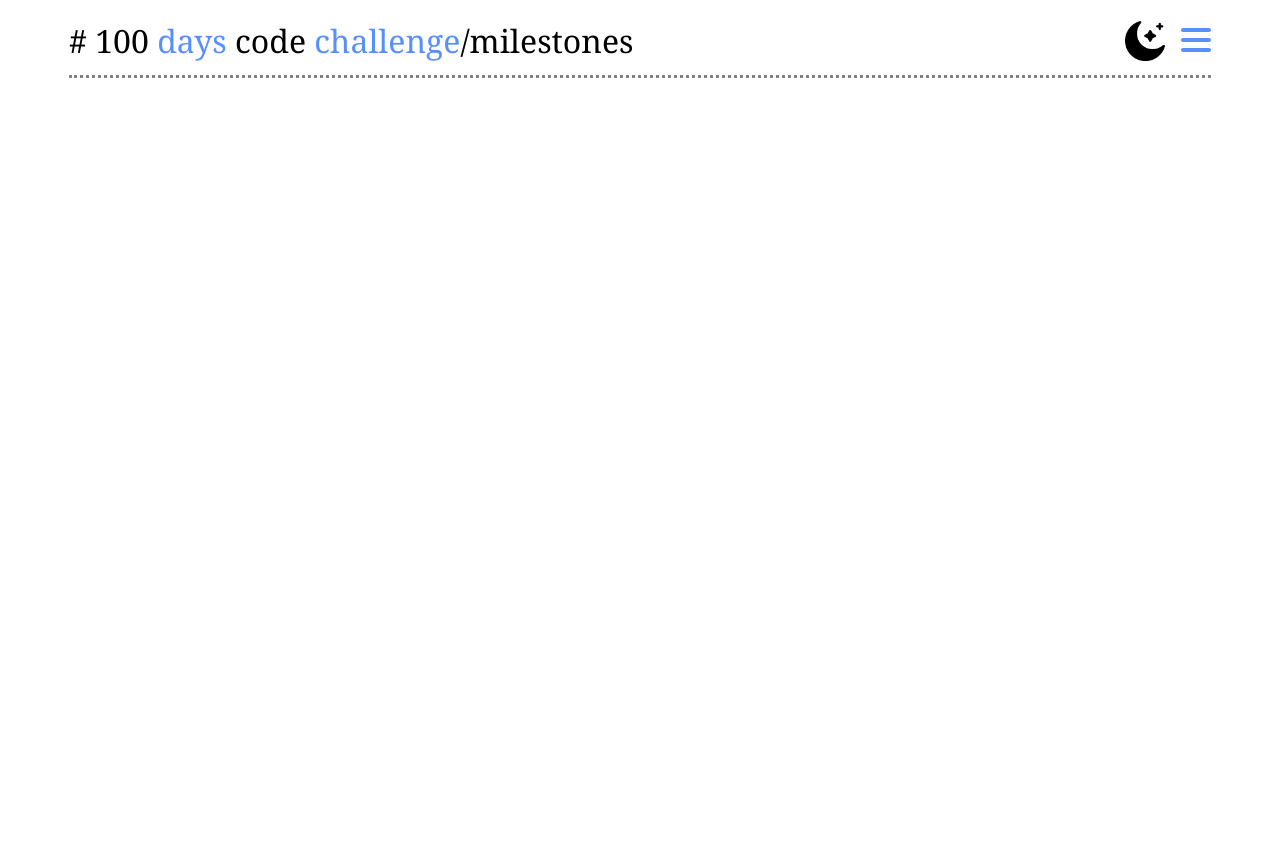
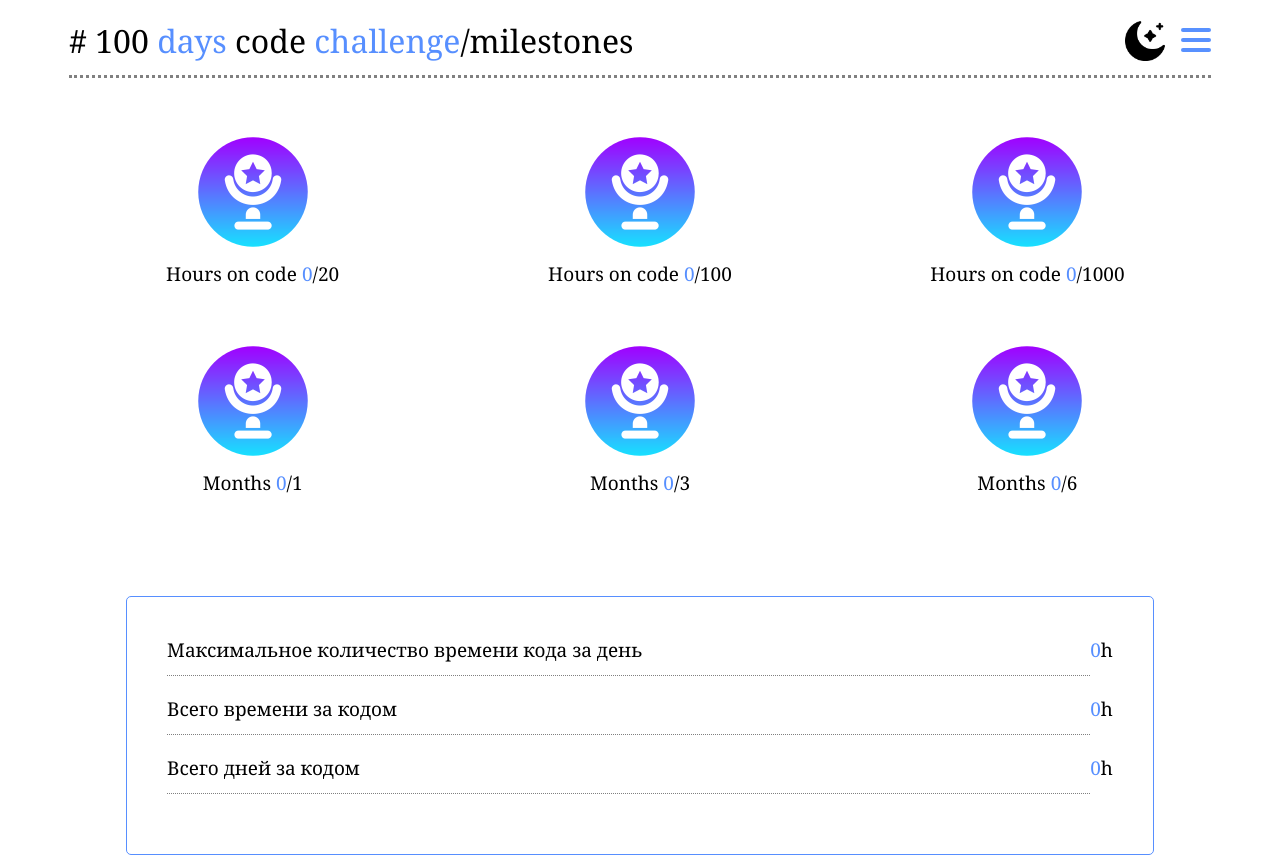
Before and after one commit to Leyofficial/ChallengeOfCode, a plain HTML site: page mile.html in a window 1280 px wide. Before the commit the page ends 800 px from the top, so only its background shows below. Drawn offline with Linux system fonts and the light colour scheme.

Commit message:
milestones create

```diff
--- a/mile.html
+++ b/mile.html
@@ -1,15 +1,17 @@
 <!DOCTYPE html>
 <html lang="en">
+
 <head>
     <meta charset="UTF-8">
     <meta name="viewport" content="width=device-width, initial-scale=1.0">
     <title>Chalenge of code!/milestones</title>
     <link rel="stylesheet" href="style.css">
     <link rel="stylesheet" href="reset.css">
-    <link rel="stylesheet" href="form.css">
     <link rel="stylesheet" href="notify.css">
     <link rel="stylesheet" href="burger.css">
+    <link rel="stylesheet" href="milestones.css">
 </head>
+
 <body>
     <div class="modal-alert gonne ">
         <button class="close-modal ">&times;</button>
@@ -38,19 +40,82 @@
                 </label>
             </div>
         </header>
-        <canvas width="500" height="500" id="canvas"></canvas>
+
+
+        <div class="milestones-container">
+            <div class="milestones-item">
+                <img id="reward-img" src="img/free-icon-trophy-8917851-2.png" alt="">
+                <p id="reward-title" class="milestones-title">Hours on code <span class="span-value"> 0</span>/20</p>
+            </div>
+            <div class="milestones-item">
+                <img id="reward-img" src="img/free-icon-trophy-8917851-2.png" alt="">
+                <p id="reward-title" class="milestones-title">Hours on code <span class="span-value"> 0</span>/100</p>
+            </div>
+            <div class="milestones-item">
+                <img id="reward-img" src="img/free-icon-trophy-8917851-2.png" alt="">
+                <p id="reward-title" class="milestones-title">Hours on code <span class="span-value"> 0</span>/1000</p>
+            </div>
+            <div class="milestones-item">
+                <img id="reward-img" src="img/free-icon-trophy-8917851-2.png" alt="">
+                <p id="reward-title" class="milestones-title">Months<span class="span-value"> 0</span>/1</p>
+            </div>
+            <div class="milestones-item">
+                <img id="reward-img" src="img/free-icon-trophy-8917851-2.png" alt="">
+                <p id="reward-title" class="milestones-title">Months<span class="span-value"> 0</span>/3</p>
+            </div>
+            <div class="milestones-item">
+                <img id="reward-img" src="img/free-icon-trophy-8917851-2.png" alt=""><p>
+                    Months<span class="span-value"> 0</span>/6</p>
+            </div>
+        </div>
+        <div class="table">
+            <div class="table-items">
+                <div class="table-item">
+                    <p>Максимальное количество времени кода за день</p>
+                </div>
+                <p class="value">
+                   <span>0</span>h
+                </p>
+            </div>
+            <div class="table-items">
+                <div class="table-item">
+                    <p>Всего времени за кодом</p>
+                </div>
+                <p class="value">
+                   <span>0</span>h
+                </p>
+            </div>
+            <div class="table-items">
+                <div class="table-item">
+                    <p>Всего дней за кодом</p>
+                </div>
+                <p class="value">
+                   <span>0</span>h
+                </p>
+            </div>
+        </div>
+
+
         <div class="left-slide gone">
             <button class="button-sign-out hidden">
                 <p class="login-name">
 
                 </p>
-                <img  id="login" width="30px" class="sign-out hidden" src="img/login.png" alt="">
+                <img id="login" width="30px" class="sign-out hidden" src="img/login.png" alt="">
             </button>
             <div class="text-slide dark">
-                    <a href="index.html"><p>HOME PAGE</p></a>
-                    <a href="#"><p>Contact us</p></a>
-                    <a href="#"><p>Support</p></a>
-                    <a href="#"><p>About us</p></a>
+                <a href="index.html">
+                    <p>HOME PAGE</p>
+                </a>
+                <a href="#">
+                    <p>Contact us</p>
+                </a>
+                <a href="#">
+                    <p>Support</p>
+                </a>
+                <a href="aboutus.html">
+                    <p>About us</p>
+                </a>
             </div>
         </div>
     </div>
@@ -60,4 +125,5 @@
     <script src="main.js"></script>
     <script src="theme.js"></script>
 </body>
+
 </html>
--- /dev/null
+++ b/milestones.css
@@ -0,0 +1,32 @@
+.milestones-container {
+    gap: 50px 20px  ;
+    text-align: center;
+    display: grid;
+    grid-template-columns: repeat(3 , 1fr);
+}
+.milestones-item {
+    transition: .5s all;
+}
+.table {
+    width: 90%;
+    margin: 0 auto;
+    padding: 40px ;
+    margin-top: 100px;
+    align-items :center;
+    border: 1px rgb(87, 143, 255) solid;;
+    border-radius: 5px;
+}
+.table-items {
+    justify-content: space-around;
+    display: flex;
+}
+.table-item {
+    width: 100%;
+    margin-bottom: 20px;
+    padding-bottom: 12px;
+    border-bottom : 1px grey dotted;
+}
+.milestones-item:hover {
+    transform: scale(1.2);
+    margin-bottom: 37px;
+}
--- a/reset.css
+++ b/reset.css
@@ -21,7 +21,6 @@ html {
     max-width: 100%;
     height: auto;
   }
-  a{
-    color: transition;
+  a {
     text-decoration: none;
   }
```
Also changed, not shown: aboutus.html (added, +72 -0 lines), chart.js (+7 -7 lines), index.html (+1 -1 lines), img/free-icon-approve-sign-8643280.png (added), img/free-icon-trophy-8917851-2.png (added), style.scss (line endings or trailing spaces).
